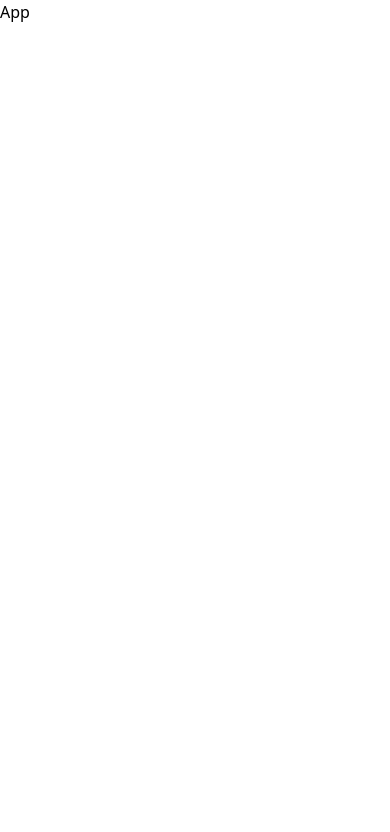
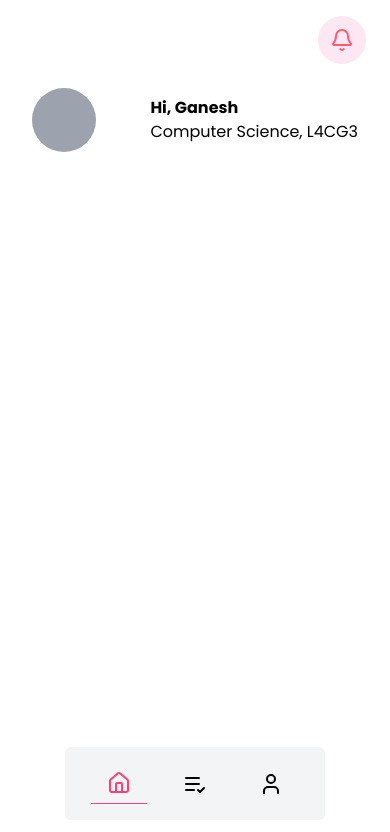
Before and after one commit to adgator101/routine-v2-react, a React (Vite) app: page / in a window 390 px wide. Shown: the top 832 px of the page. Built offline with nearby package versions, Linux system fonts and the light colour scheme.

Commit message:
feat(navbar): add navbar component

```diff
--- a/package.json
+++ b/package.json
@@ -11,9 +11,9 @@
     "prepare": "husky",
     "test": "vitest --run",
     "commit": "commit"
-
   },
   "dependencies": {
+    "lucide-react": "^0.469.0",
     "react": "^18.3.1",
     "react-dom": "^18.3.1",
     "react-router-dom": "^7.1.0"
--- a/src/App.jsx
+++ b/src/App.jsx
@@ -1,8 +1,8 @@
 import React from 'react'
-
+import NavBar from './components/NavBar.jsx'
 const App = () => {
   return (
-    <div>App</div>
+    <NavBar />
   )
 }
 
--- a/src/components/NavBar.jsx
+++ b/src/components/NavBar.jsx
@@ -1,9 +1,97 @@
-import React from 'react'
+import { Bell, House, ListCheck, User } from "lucide-react";
+import React, { useEffect, useState } from "react";
 
+const NavItem = ({ activeItem, setActiveItem }) => {
+  const navItem = ["Routine", "Todo", "About Us"];
+  return (
+    <ul className="flex gap-6">
+      {navItem.map((item, index) => (
+        <li
+          className={`select-none rounded-2xl px-6 py-3 ${activeItem === item ? "border border-gray-600 bg-[#F84178] text-white" : ""} cursor-pointer transition duration-300`}
+          key={index}
+          onClick={() => setActiveItem(item)}
+        >
+          <a className="px-4 py-2">{item}</a>
+        </li>
+      ))}
+    </ul>
+  );
+};
+const NavItemMobile = ({ activeItem, setActiveItem }) => {
+  const navItem = [
+    { icon: <House />, label: "Routine" },
+    { icon: <ListCheck />, label: "Todo" },
+    { icon: <User />, label: "About Us" },
+  ];
+  return (
+    <>
+      <div className="shadow-xs mx-auto w-2/3 rounded-md bg-gray-100">
+        <ul className="flex h-full w-full items-center justify-around p-4">
+          {navItem.map((item, index) => (
+            <li
+              className={`rounded-xs cursor-pointer px-4 py-2 transition duration-300 ${activeItem === item.label ? "border-b border-[#F84178]" : ""}`}
+              key={index}
+              onClick={() => setActiveItem(item.label)}
+            >
+              <a>
+                {React.cloneElement(item.icon, {
+                  color: activeItem === item.label ? "#F84178" : "currentColor",
+                })}
+              </a>
+            </li>
+          ))}
+        </ul>
+      </div>
+    </>
+  );
+};
 const NavBar = () => {
+  const [isMobile, setIsMobile] = useState(window.innerWidth < 768);
+  const [activeItem, setActiveItem] = useState("Routine");
+  useEffect(() => {
+    const handleResize = () => {
+      setIsMobile(window.innerWidth < 768);
+    };
+    handleResize(); // Set initial state
+    window.addEventListener("resize", handleResize);
+    return () => {
+      window.removeEventListener("resize", handleResize);
+    };
+  }, []);
   return (
-    <div>NavBar</div>
-  )
-}
+    <>
+      <nav className="flex flex-col-reverse p-4 px-6 font-poppins md:flex-row md:items-center md:justify-between md:px-4">
+        <div className="nav-profile mt-4 flex items-center justify-between gap-4 p-2">
+          <div className="nav-profile-left">
+            {/* <img src="" alt="" /> */}
+            <div className="h-16 w-16 rounded-full bg-gray-400"></div>
+          </div>
+          <div className="nav-profile-right">
+            <div className="nav-profile-user font-bold">Hi, Ganesh</div>
+            <div className="nav-profile-faculty">Computer Science, L4CG3</div>
+          </div>
+        </div>
+        {!isMobile && (
+          <div className="nav-options">
+            <NavItem activeItem={activeItem} setActiveItem={setActiveItem} />
+          </div>
+        )}
+        <div className="nav-right self-end md:self-center">
+          <button className="rounded-full bg-pink-100 p-3">
+            <Bell color="#fe5c73" />
+          </button>
+        </div>
+      </nav>
+      {isMobile && (
+        <div className="nav-item-floating fixed bottom-6 w-full">
+          <NavItemMobile
+            activeItem={activeItem}
+            setActiveItem={setActiveItem}
+          />
+        </div>
+      )}
+    </>
+  );
+};
 
-export default NavBar
+export default NavBar;
--- a/tailwind.config.js
+++ b/tailwind.config.js
@@ -41,10 +41,10 @@ export default {
       },
     },
   },
-  plugins: [
-    require('@tailwindcss/forms'),
-    require('@tailwindcss/typography'),
-    require('@tailwindcss/aspect-ratio'),
-  ],
+  // plugins: [
+  //   require('@tailwindcss/forms'),
+  //   require('@tailwindcss/typography'),
+  //   require('@tailwindcss/aspect-ratio'),
+  // ],
   darkMode: 'class',
 }
```
Also changed, not shown: 1 other file (tests, documents, lock files or other folders).
